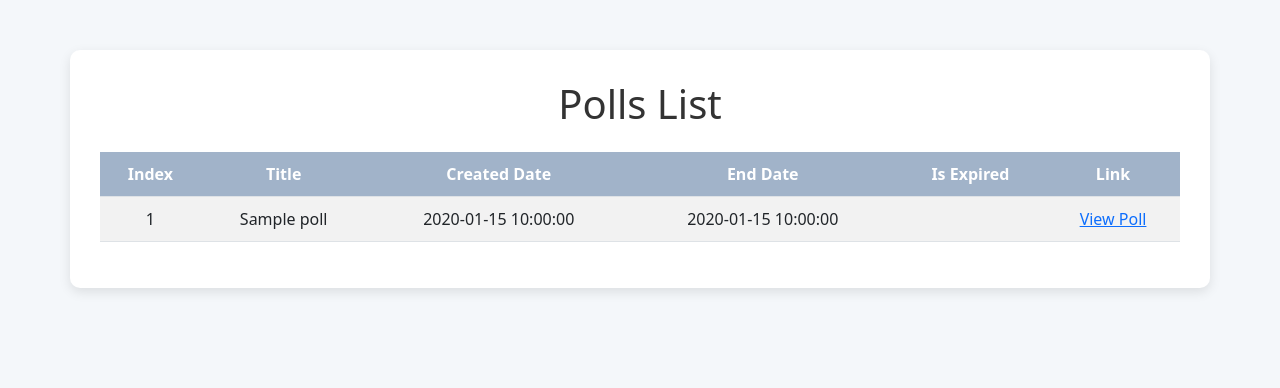
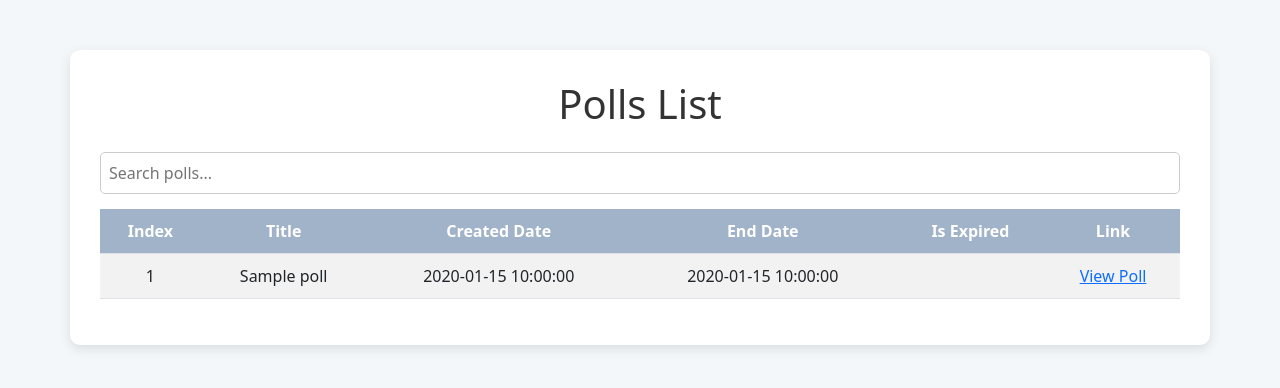
Before and after one commit to GreenMelody/Polls, a Flask app: template templates/polls_list.html in a window 1280 px wide. Shown: the top 388 px of the page. Run offline with Flask 3, Linux system fonts and the light colour scheme; the template is opened without the code that fills it: most values are stand-ins (such as "Sample title", 1, 10 or a date in 2020).

Commit message:
add search bar
Signed-off-by: minsu kim <cafri2580@gmail.com>

```diff
--- a/templates/polls_list.html
+++ b/templates/polls_list.html
@@ -39,12 +39,20 @@
         .table td:nth-child(2) {
             max-width: 500px;
         }
+        .search-input {
+            margin-bottom: 15px;
+            width: 100%;
+            padding: 8px;
+            border: 1px solid #ccc;
+            border-radius: 5px;
+        }
     </style>
 </head>
 <body>
     <div class="container">
         <h1 class="text-center mb-4">Polls List</h1>
-        <table class="table table-striped">
+        <input type="text" id="searchInput" class="search-input" placeholder="Search polls..." onkeyup="searchTable()">
+        <table class="table table-striped" id="pollTable">
             <thead>
                 <tr>
                     <th>Index</th>
@@ -71,5 +79,30 @@
     </div>
 
     <script src="https://cdn.jsdelivr.net/npm/bootstrap@5.3.0/dist/js/bootstrap.bundle.min.js"></script>
+    <script>
+        function searchTable() {
+            // 검색어를 입력받아 소문자로 변환
+            const input = document.getElementById('searchInput').value.toLowerCase();
+            const table = document.getElementById('pollTable');
+            const rows = table.getElementsByTagName('tr');
+
+            // 첫 번째 헤더 행을 제외한 각 행을 순회하며 검색어가 포함된 행만 표시
+            for (let i = 1; i < rows.length; i++) {
+                const cells = rows[i].getElementsByTagName('td');
+                let rowContainsSearchTerm = false;
+
+                // 각 셀의 내용을 검색어와 비교하여 일치하면 해당 행 표시
+                for (let j = 0; j < cells.length; j++) {
+                    if (cells[j].textContent.toLowerCase().includes(input)) {
+                        rowContainsSearchTerm = true;
+                        break;
+                    }
+                }
+
+                // 검색어가 포함된 행만 표시하고, 그렇지 않은 행은 숨김
+                rows[i].style.display = rowContainsSearchTerm ? '' : 'none';
+            }
+        }
+    </script>
 </body>
 </html>
```
